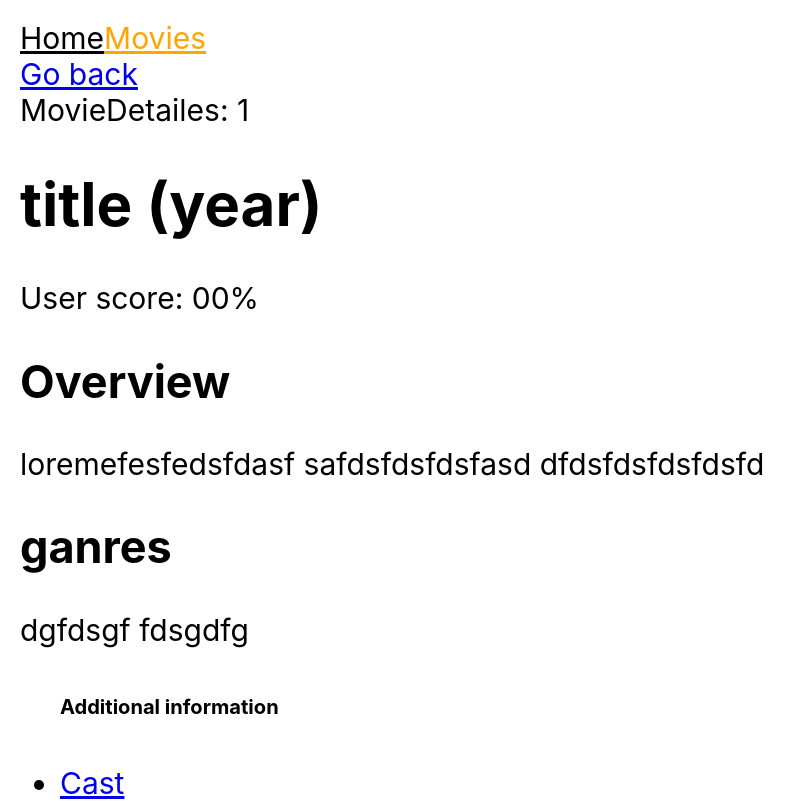
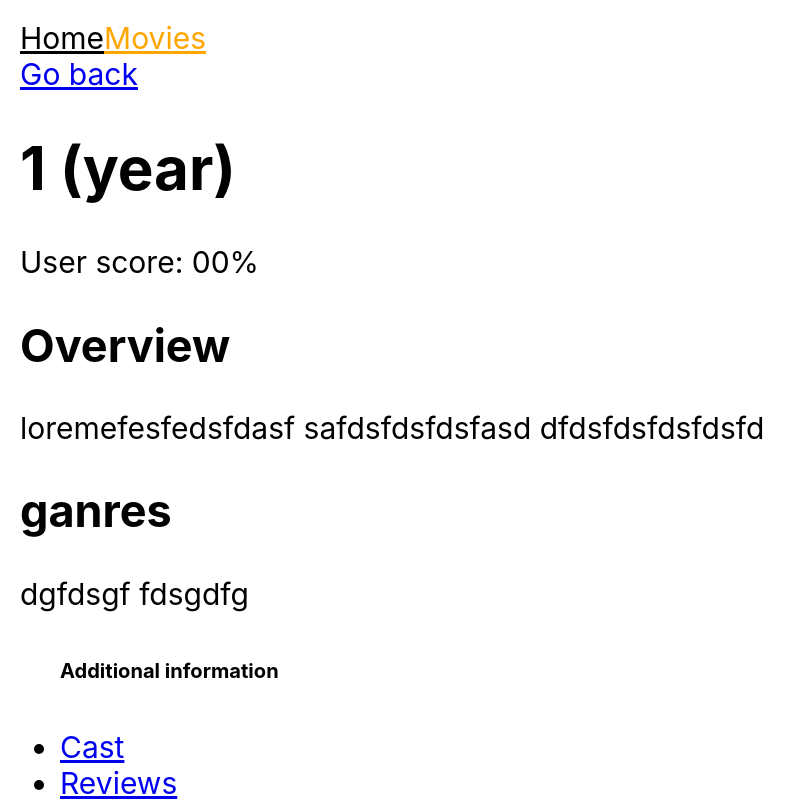
Before and after one commit to bestboost/goit-react-hw-05-movies, a React (Create React App) app: page /movies/1/cast in a window 1280 px wide. Shown: the top 801 px of the page, without its empty margins (0-805 px from the left). Built offline with nearby package versions, Linux system fonts and the light colour scheme; no server answers.

Commit message:
detailes

```diff
--- /dev/null
+++ b/src/components/Info.jsx
@@ -0,0 +1,27 @@
+import { useState, useEffect } from "react";
+import {useParams} from "react-router-dom";
+
+const Info = () =>{
+   const {movieId} = useParams();
+
+   useEffect(() => {
+
+
+
+}, [movieId])
+
+return <div>
+          {/* <img alt="card">:)</img> */}
+          <h1>{movieId}<span> (year)</span></h1>
+              <p>User score: 00%</p>
+          <h2>Overview</h2>
+              <p>loremefesfedsfdasf
+               safdsfdsfdsfasd
+               dfdsfdsfdsfdsfd
+              </p>
+          <h2>ganres</h2>
+              <p>dgfdsgf fdsgdfg</p>
+      </div>
+};
+
+export default Info;
--- a/src/components/MoviesList.jsx
+++ b/src/components/MoviesList.jsx
@@ -7,7 +7,6 @@ const MoviesList = () => {
      const query = searchParams.get('query' || '');
      const [title, setTitle] = useState([]);
      const [id, setId] = useState([]);
-     // const [movies, setMovies] = useState(null);
 
   useEffect(() => {
       searchMoviesAPI
--- a/src/components/pages/MovieDetails.js
+++ b/src/components/pages/MovieDetails.js
@@ -1,45 +1,16 @@
-import { useState, useEffect } from "react";
-import {Link, useParams, Outlet, useLocation} from "react-router-dom";
+import {Link, Outlet, useLocation} from "react-router-dom";
+import Info from '../Info';
 
 const MovieDetailes = () =>{
-   const {movieId} = useParams();
    const location = useLocation();
    const backLink = location.state?.from ?? "/";
-//    const [results, setResults] = useState();
-
-   useEffect(() => {
-     const options = {
-       method: 'GET',
-       headers: {
-         accept: 'application/json',
-         Authorization: 'Bearer eyJhbGciOiJIUzI1NiJ9.eyJhdWQiOiJmMDk2NDE3YzZmNTdkYmE2NjM3Yjg5ZTA1MTlkZjhjMCIsInN1YiI6IjY0ZDQ5NmNiYmYzMWYyMDFjZTY3NTk4MCIsInNjb3BlcyI6WyJhcGlfcmVhZCJdLCJ2ZXJzaW9uIjoxfQ.oUfYFt39LV0c4K3VhOIRVjLifgRGqlfBdeSL9BhgEbU'
-       }
-     };
-
-     fetch('https://api.themoviedb.org/3/trending/movie/day?language=en-US', options)
-       .then(response => response.json())
-       .then(response => response.results)
-     //   .setResults()
-       .catch(err => console.error(err));
-}, [])
 
 return <div> <Link to={backLink}>Go back</Link>
-               <br />
-          MovieDetailes: {movieId}
                <div>
-               {/* <img alt="card">:)</img> */}
-               <h1>title<span> (year)</span></h1>
-               <p>User score: 00%</p>
-               <h2>Overview</h2>
-               <p>loremefesfedsfdasf
-                    safdsfdsfdsfasd
-                    dfdsfdsfdsfdsfd
-               </p>
-               <h2>ganres</h2>
-               <p>dgfdsgf fdsgdfg</p>
+                  <Info />
                </div>
                <ul>
-               <h6>Additional information</h6>
+                  <h6>Additional information</h6>
                     <li>
                          <Link to={"cast"}>Cast</Link>
                     </li>
@@ -47,8 +18,8 @@ return <div> <Link to={backLink}>Go back</Link>
                          <Link to={"reviews"}>Reviews</Link>
                     </li>
                </ul>
-          <Outlet />
-     </div>
+           <Outlet />
+        </div>
      };
 
 export default MovieDetailes;
```
